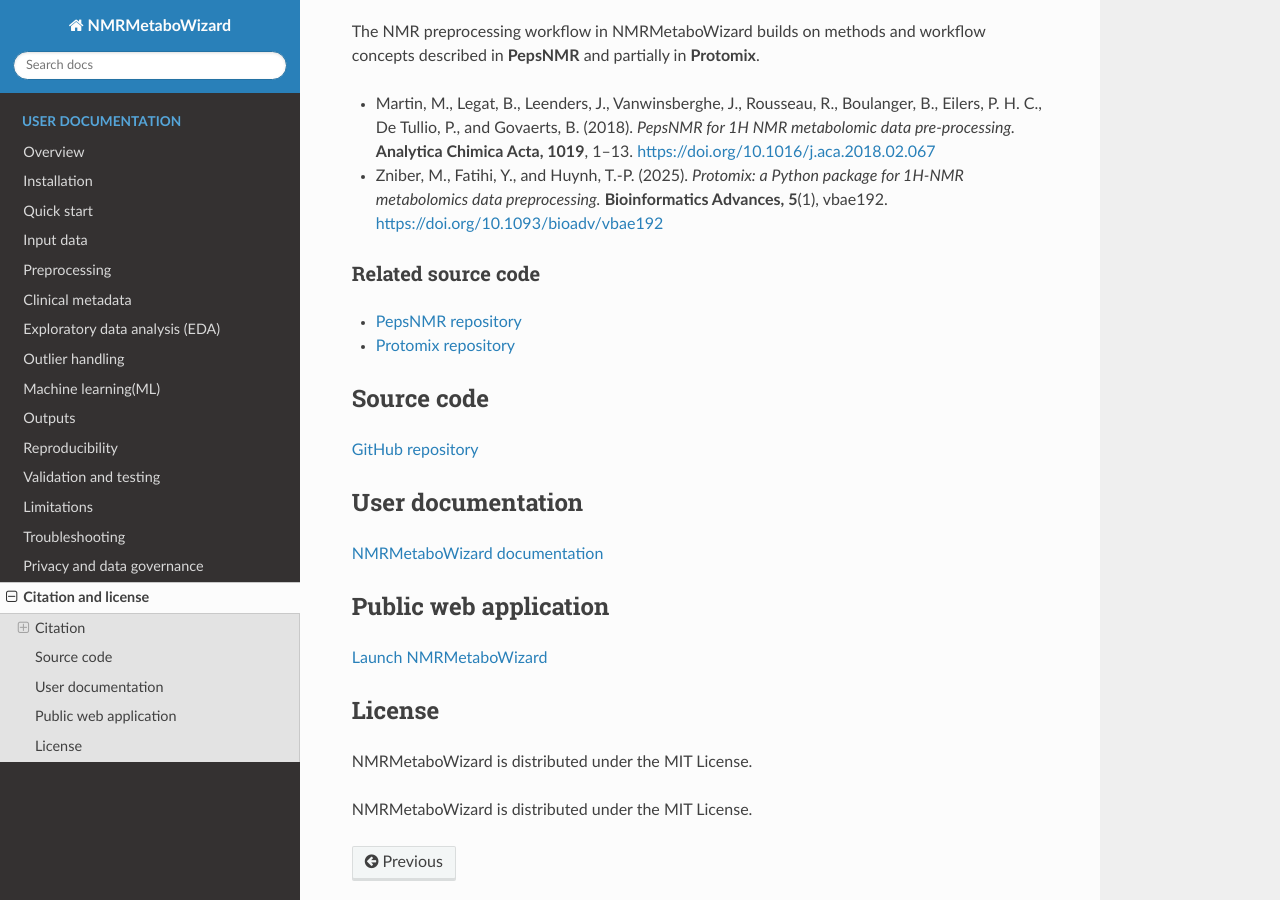
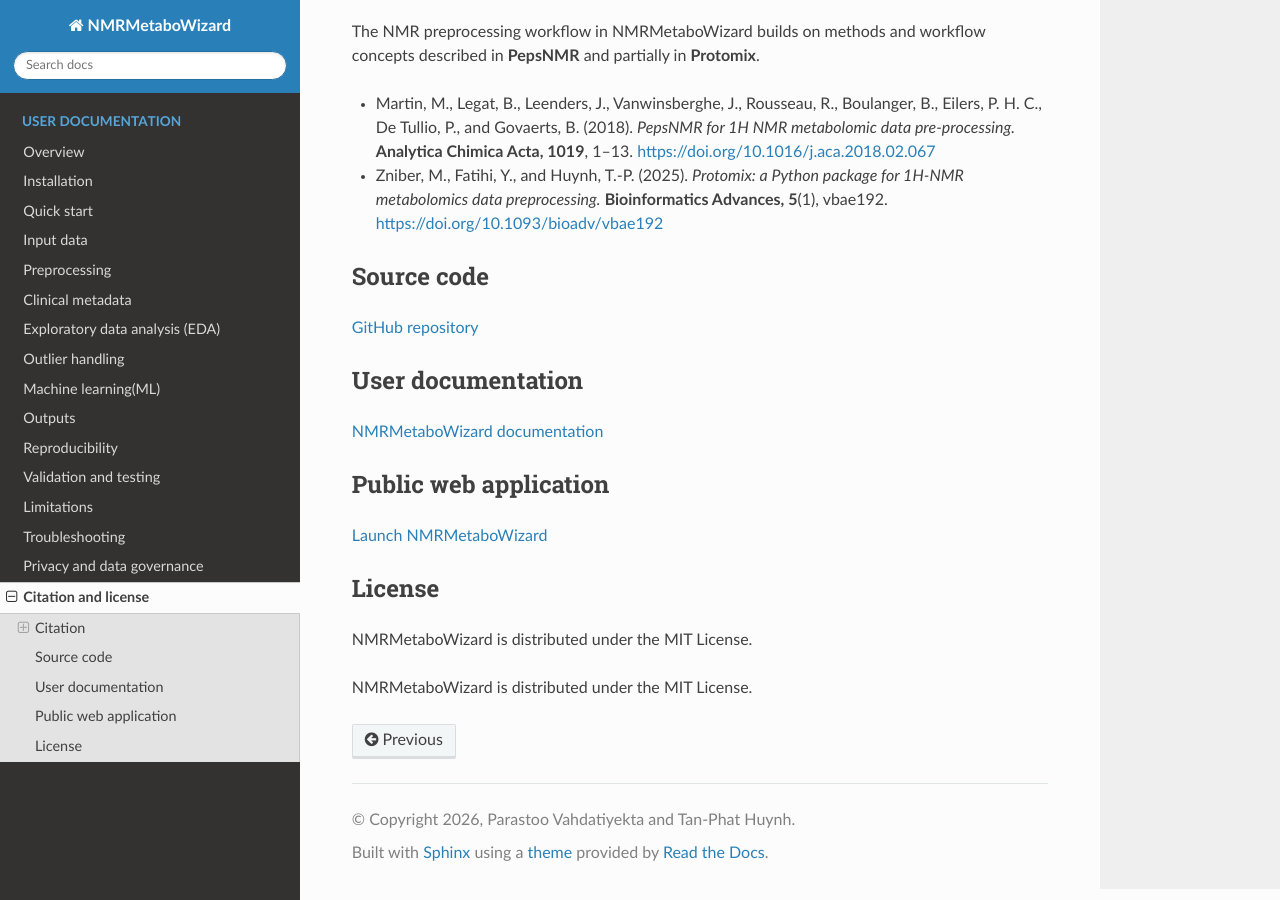
Before and after one commit to Parygithub/NMRMetaboWizard, a Sphinx documentation site: the page built from docs/source/citation.rst, in a window 1280 px wide and 900 px high, scrolled down 587 px. Built offline with Sphinx 7.4.7 and the Read the Docs theme 3.1.0, drawn with Linux system fonts in a browser that asks for light colours.

Commit message:
Update citation.rst

```diff
--- a/docs/source/citation.rst
+++ b/docs/source/citation.rst
@@ -39,11 +39,6 @@
   `https://doi.org/10.1093/bioadv/vbae192
   <https://doi.org/10.1093/bioadv/vbae192>`_
 
-Related source code
-~~~~~~~~~~~~~~~~~~~
-
-* `PepsNMR repository <https://github.com/ManonMartin/PepsNMR>`_
-* `Protomix repository <https://github.com/mzniber/Protomix>`_
 
 Source code
 -----------
```
